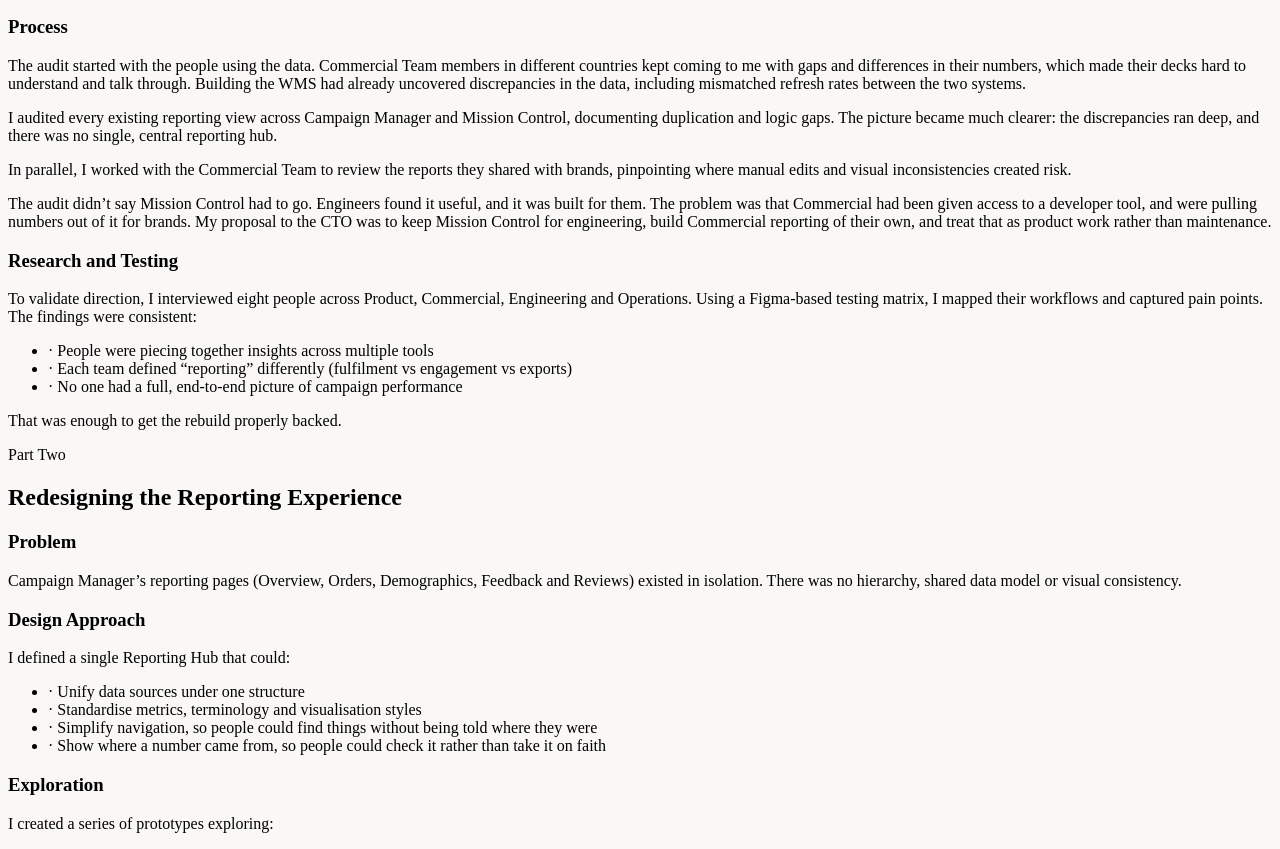
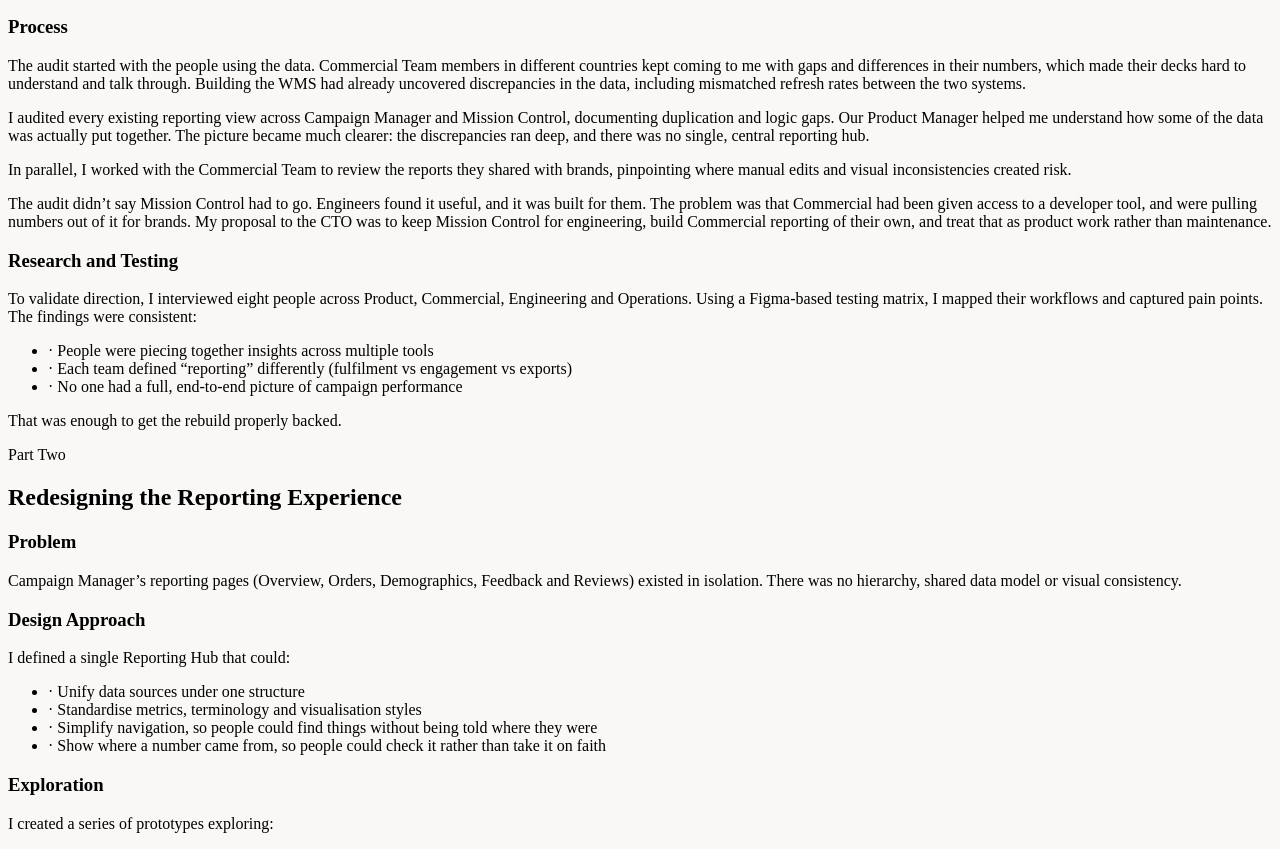
Before and after one commit to jadeparrish/portfolio, a Next.js app: page /work/reporting in a window 1280 px wide. Shown: the part 1073-1922 px from the top of the page. Built offline with nearby package versions, Linux system fonts and the light colour scheme.

Commit message:
Refactor reporting text for clarity and context

```diff
--- a/app/work/reporting/page.js
+++ b/app/work/reporting/page.js
@@ -158,9 +158,10 @@ export default function ReportingCaseStudy() {
                 </p>
                 <p>
                   I audited every existing reporting view across Campaign Manager and
-                  Mission Control, documenting duplication and logic gaps. The picture
-                  became much clearer: the discrepancies ran deep, and there was no single,
-                  central reporting hub.
+                  Mission Control, documenting duplication and logic gaps. Our Product
+                  Manager helped me understand how some of the data was actually put
+                  together. The picture became much clearer: the discrepancies ran deep,
+                  and there was no single, central reporting hub.
                 </p>
                 <p>
                   In parallel, I worked with the Commercial Team to review the reports
```
